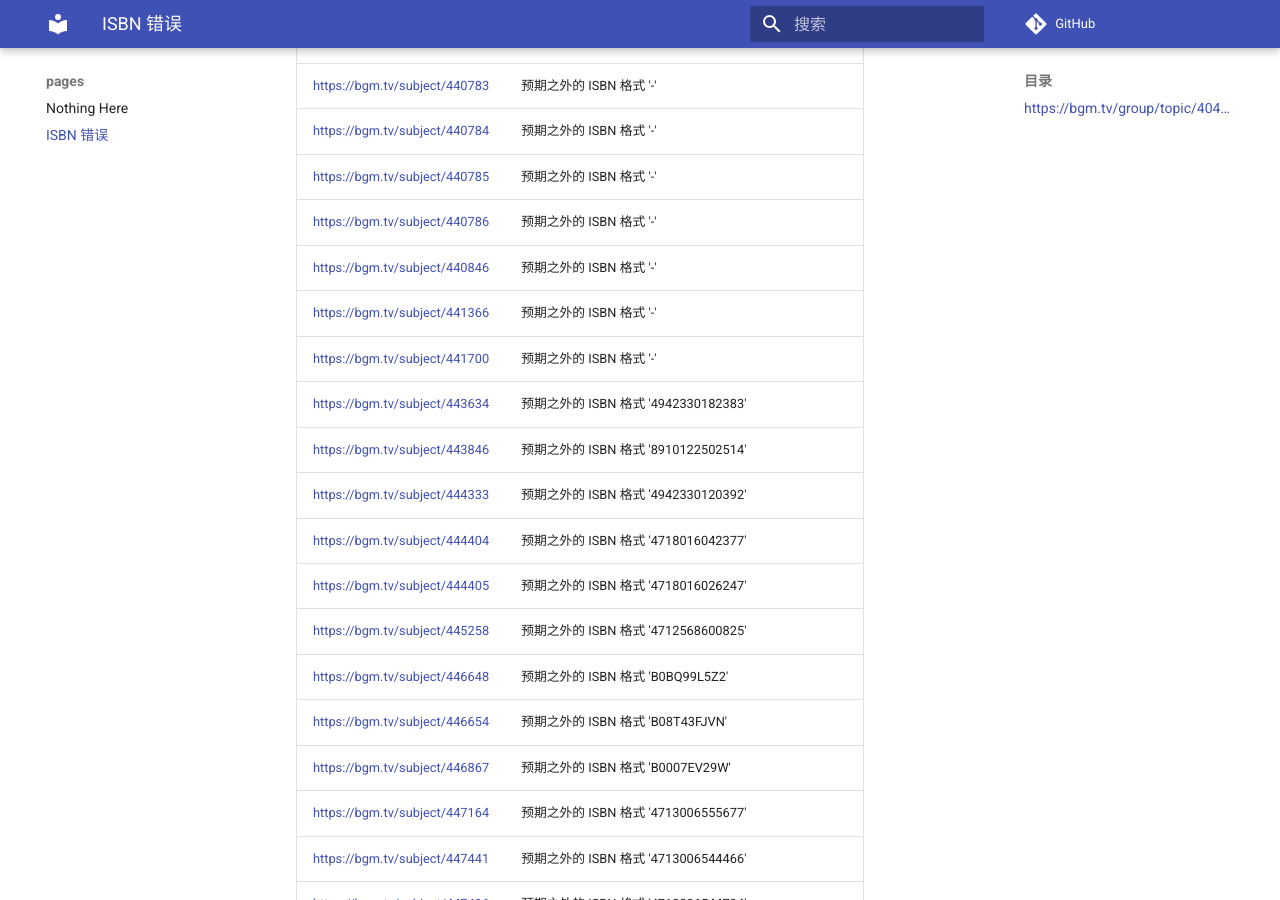
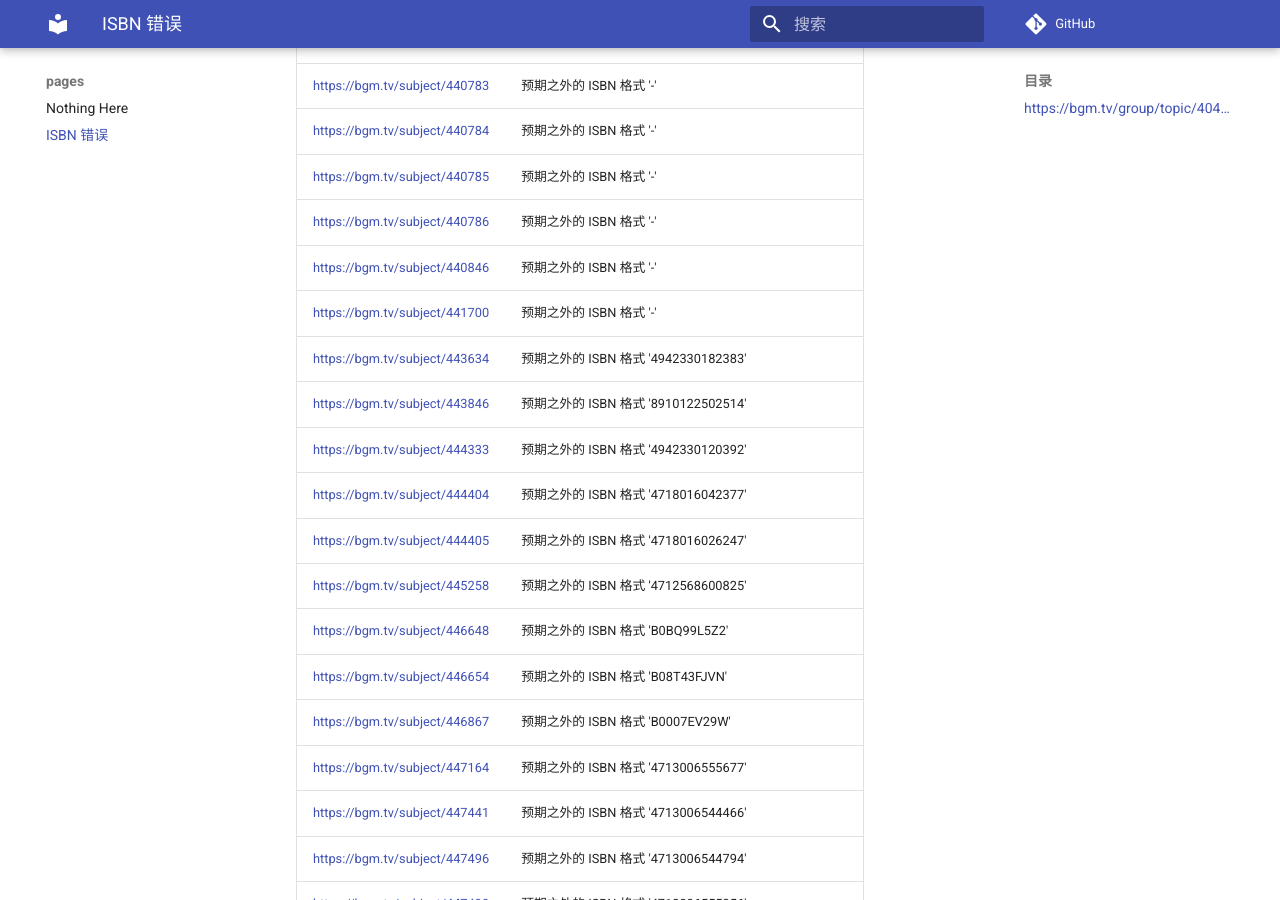
Before and after one commit to trim21/bangumi-pages, an MkDocs documentation site: the page built from docs/isbn.md, in a window 1280 px wide and 900 px high, scrolled down 5120 px. Built offline with MkDocs 1.6.1 and Material for MkDocs 9.7.7, drawn with Linux system fonts in a browser that asks for light colours; comment, search, counter and statistics services are not loaded; part of the change alters nothing that is shown.

Commit message:
update isbn.md

```diff
--- a/docs/isbn.md
+++ b/docs/isbn.md
@@ -1,7 +1,7 @@
 # ISBN 错误
 ## <https://bgm.tv/group/topic/404801>
 
-total 184
+total 183
 
 | url | error |
 | --- |  ---  |
@@ -117,7 +117,6 @@ total 184
 | <https://bgm.tv/subject/440785> | 预期之外的 ISBN 格式 '-' |
 | <https://bgm.tv/subject/440786> | 预期之外的 ISBN 格式 '-' |
 | <https://bgm.tv/subject/440846> | 预期之外的 ISBN 格式 '-' |
-| <https://bgm.tv/subject/441366> | 预期之外的 ISBN 格式 '-' |
 | <https://bgm.tv/subject/441700> | 预期之外的 ISBN 格式 '-' |
 | <https://bgm.tv/subject/443634> | 预期之外的 ISBN 格式 '4942330182383' |
 | <https://bgm.tv/subject/443846> | 预期之外的 ISBN 格式 '8910122502514' |
```
